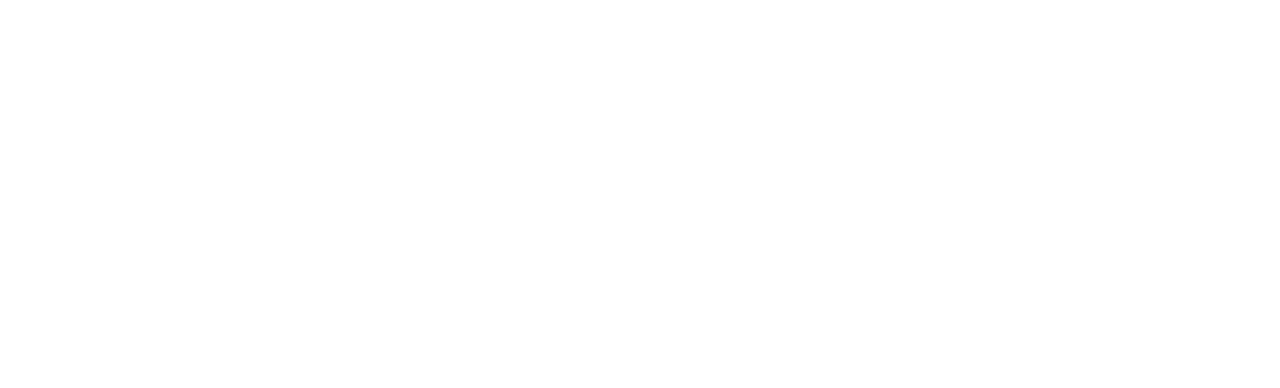
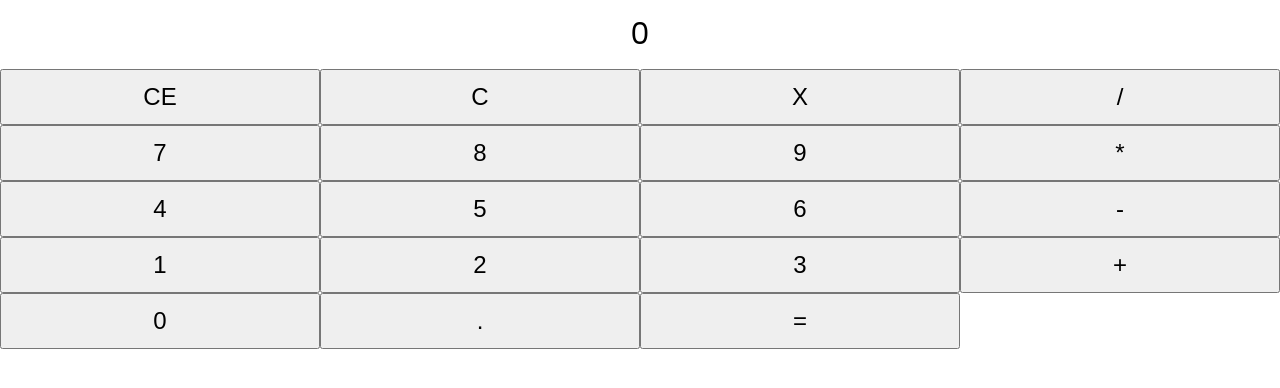
Before and after one commit to HarshitSinghT0mar/calculator-harshittomar, a React (Vite) app: page / in a window 1280 px wide. Shown: the top 388 px of the page. Built offline with nearby package versions, Linux system fonts and the light colour scheme.

Commit message:
style: basic ui for calculator

```diff
--- a/src/App.css
+++ b/src/App.css
@@ -10,3 +10,39 @@
 
   font-family: "Poppins", sans-serif;
 }
+
+.app-container{
+  min-height: 100vh;
+
+}
+
+.output-container{
+  align-self: end;
+padding: 12px;
+display: flex;
+margin-left: auto;
+flex-direction: column;
+align-items: center;
+
+}
+
+.input{
+  font-size: 16px;
+
+}
+.result{
+
+  font-size: 30px;
+}
+
+
+.btn-container {
+  display: grid;
+  grid-template-columns: repeat(4, 1fr);
+  grid-template-rows: repeat(5);
+}
+
+.btn{
+  padding: 12px 24px;
+  font-size: 24px;
+}
--- a/src/App.jsx
+++ b/src/App.jsx
@@ -1,13 +1,29 @@
-import './App.css'
+import { useState } from "react";
+import "./App.css";
+import { calculatorButtons } from "./calculatorBtns";
 
 function App() {
-
+  const [input, setInput] = useState();
+  const [result, setResult] = useState(0);
 
   return (
-    <div className='app-container'>
+    <div className="app-container">
+      <div className="output-container">
+        <div className="input">{input}</div>
+        <div className="result">{result}</div>
+      </div>
 
+      <div className="btn-container">
+        {calculatorButtons.map((btn, index) => {
+          return (
+            <button value={btn} className="btn" key={index}>
+              {btn}
+            </button>
+          );
+        })}
+      </div>
     </div>
-  )
+  );
 }
 
-export default App
+export default App;
--- /dev/null
+++ b/src/calculatorBtns.js
@@ -0,0 +1,21 @@
+export const calculatorButtons = [
+    "CE",
+    "C",
+    "X",
+    "/",
+    "7",
+    "8",
+    "9",
+    "*",
+    "4",
+    "5",
+    "6",
+    "-",
+    "1",
+    "2",
+    "3",
+    "+",
+    "0",
+    ".",
+    "=",
+  ];
```
